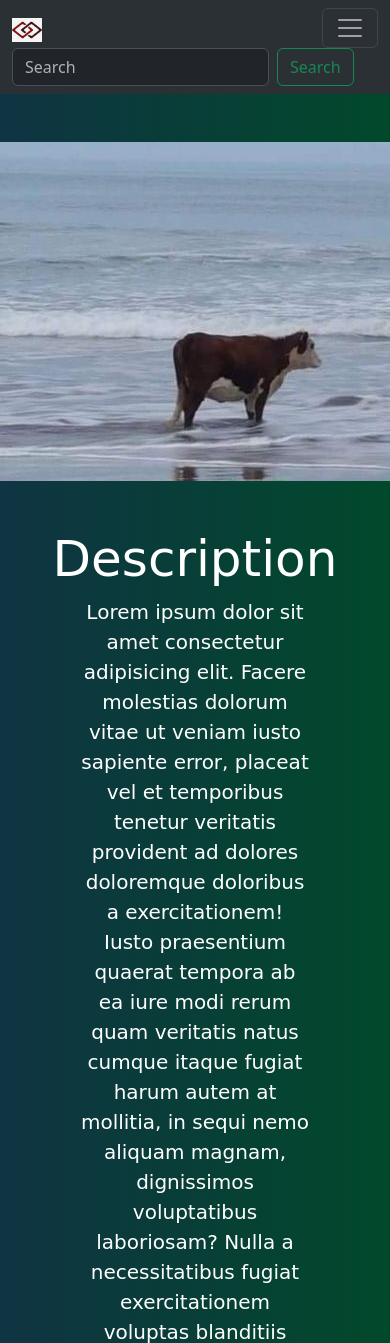
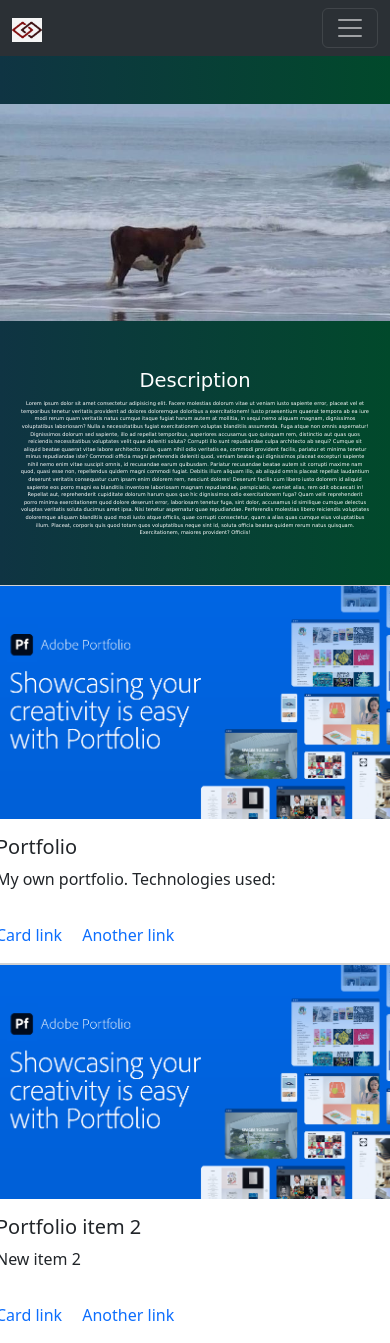
Before and after one commit to yevheniitunyk/django-portfolio, a Django app: page / in a window 390 px wide; the page is wider, and only the part inside the window is pictured. Shown: the top 1343 px of that part. Run offline with Django 4.2, Linux system fonts and the light colour scheme; data comes from the database, SQL or seed files in the repository; some web fonts are replaced.

Commit message:
Responsive

```diff
--- a/portfolio/static/portfolio/css/custom.css
+++ b/portfolio/static/portfolio/css/custom.css
@@ -24,14 +24,14 @@
 }
 
 .t{
-    font-size: 50px;
+    font-size: 5vw;
 }
 
 .desc{
     font-family: 'Alkatra', cursive;
     text-align: center;
     color: white;
-    font-size: 20px;
+    font-size: 1.3vw;
 }
 
 .card-cont {
@@ -138,7 +138,15 @@
   margin-bottom:0;
 }
 
+.cow-image{
+  max-width: 100%;
+}
 
+@media (max-width:896px) {
+  .card-cont{
+    flex-direction: column;
+  }
+}
 /*
 .card {
     display: inline-block;
--- a/portfolio/templates/portfolio/home_page.html
+++ b/portfolio/templates/portfolio/home_page.html
@@ -3,7 +3,7 @@
 {% load static %}
 {% block content %}
 <div class="cow">
-<img src="{% static 'portfolio/profile_photo.png' %}" alt="">
+<img src="{% static 'portfolio/profile_photo.png' %}" alt="" class="cow-image">
 </div>
 <div class="desc mb-5">
     <h2 class="t">Description</h2>
--- a/templates/inc/_nav.html
+++ b/templates/inc/_nav.html
@@ -32,9 +32,9 @@
         </li>
       </ul>
     </div>
-    <form class="d-flex" role="search">
+    <!-- <form class="d-flex" role="search">
       <input class="form-control me-2" type="search" placeholder="Search" aria-label="Search">
       <button class="btn btn-outline-success" type="submit">Search</button>
-    </form>
+    </form> -->
   </div>
 </nav>
```
